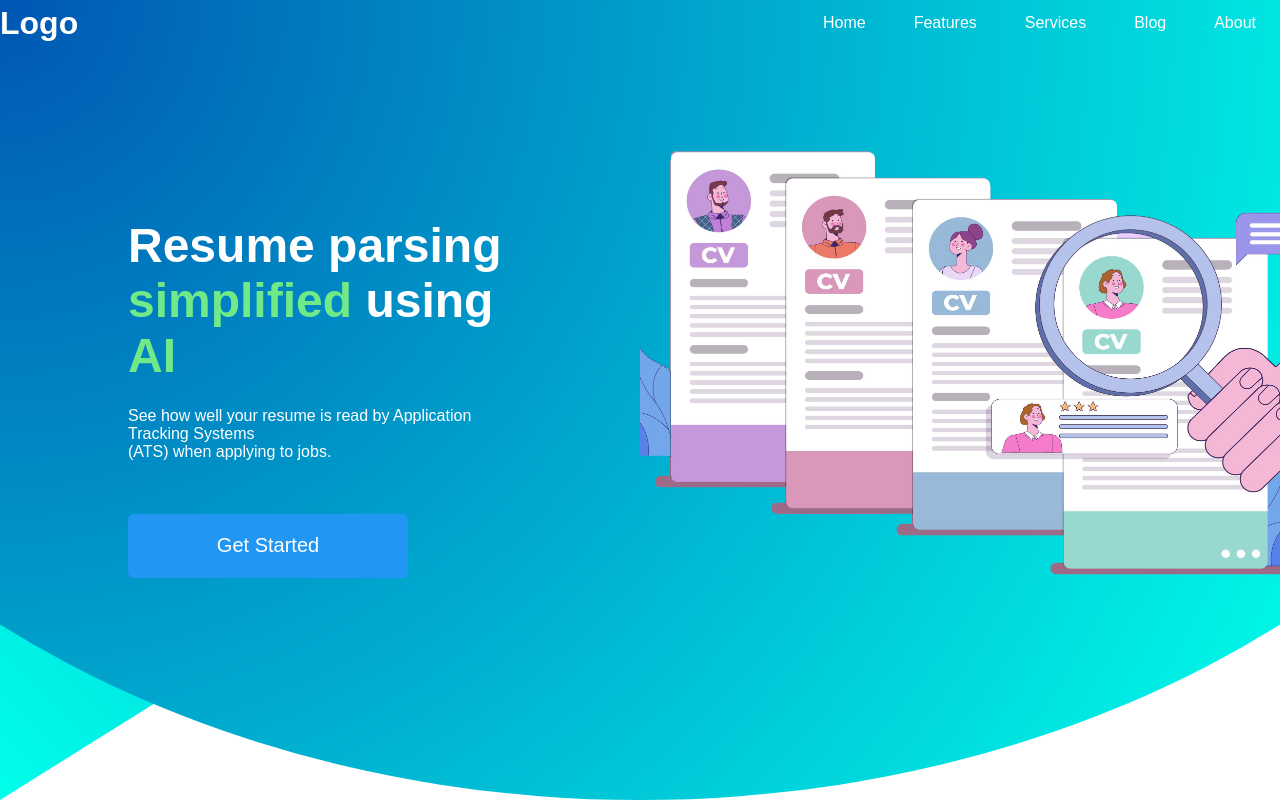
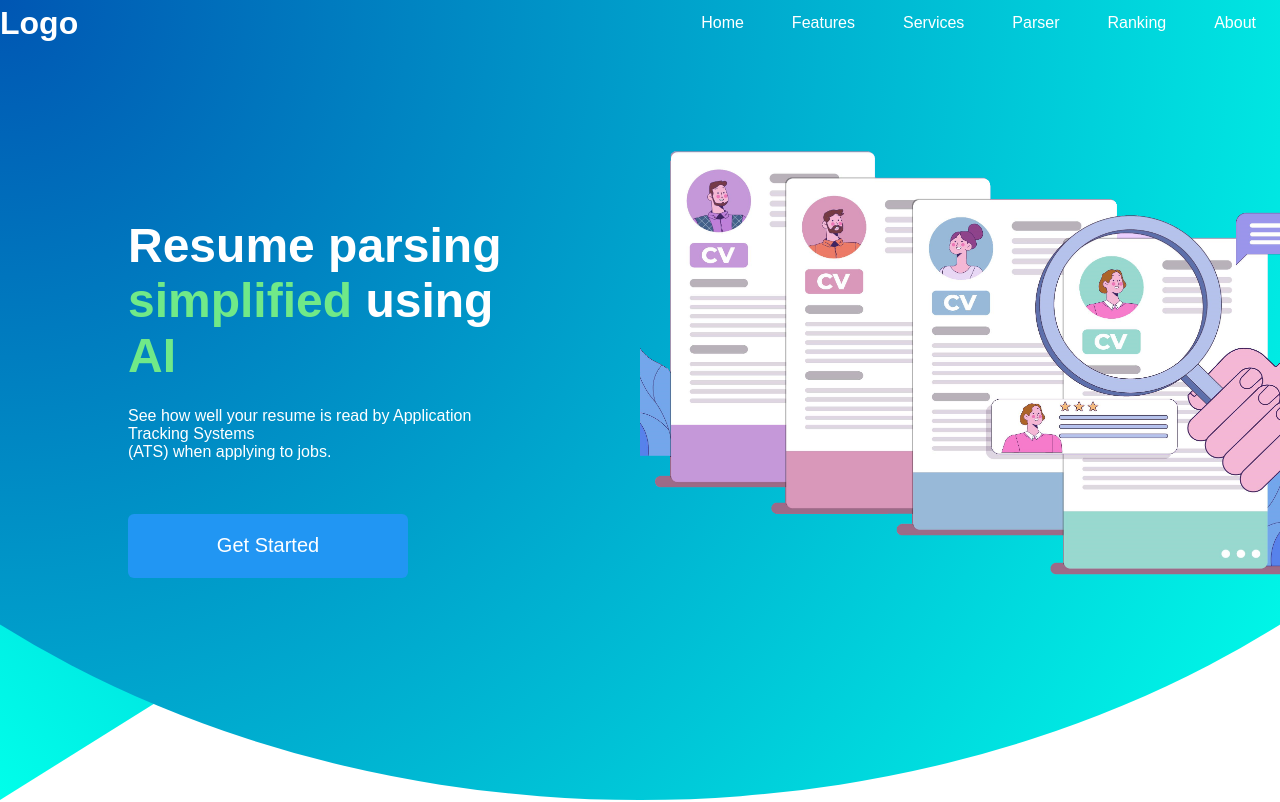
Before and after one commit to B1Th/Resume-Parser-Analyzer, a React (Create React App) app: page / in a window 1280 px wide. Shown: the top 802 px of the page. Built offline with nearby package versions, Linux system fonts and the light colour scheme; the HTML template or start-up script is replaced by a standard one.

Commit message:
made some changes

```diff
--- a/package.json
+++ b/package.json
@@ -9,6 +9,7 @@
     "aos": "^2.3.4",
     "react": "^18.2.0",
     "react-dom": "^18.2.0",
+    "react-router-dom": "^6.21.0",
     "react-scripts": "5.0.1",
     "web-vitals": "^2.1.4"
   },
--- a/src/App.js
+++ b/src/App.js
@@ -1,4 +1,5 @@
 import React from "react";
+import { BrowserRouter as Router, Route, Switch } from "react-router-dom";
 import Navbar from "./Navbar";
 import Home from "./Home";
 import Services from "./Services";
--- a/src/Navbar.jsx
+++ b/src/Navbar.jsx
@@ -18,7 +18,10 @@ const Navbar = () => {
             <a href="#news">Services</a>
           </li>
           <li>
-            <a href="#contact">Blog</a>
+            <a href="#contact">Parser</a>
+          </li>
+          <li>
+            <a href="#contact">Ranking</a>
           </li>
           <li>
             <a href="#about">About</a>
--- a/src/ResumeForm.js
+++ b/src/ResumeForm.js
@@ -8,7 +8,7 @@ const ResumeForm = () => {
   }, []);
   return (
     <div className="parsing_container" id="gotoparser">
-      <h1>
+      <h1 data-aos="fade-down">
         Start Using Our <span className="gradient-text">Service</span>
       </h1>
       <div className="parsing_container_content" data-aos="fade-up">
```
Also changed, not shown: 1 other file (tests, documents, lock files or other folders).
